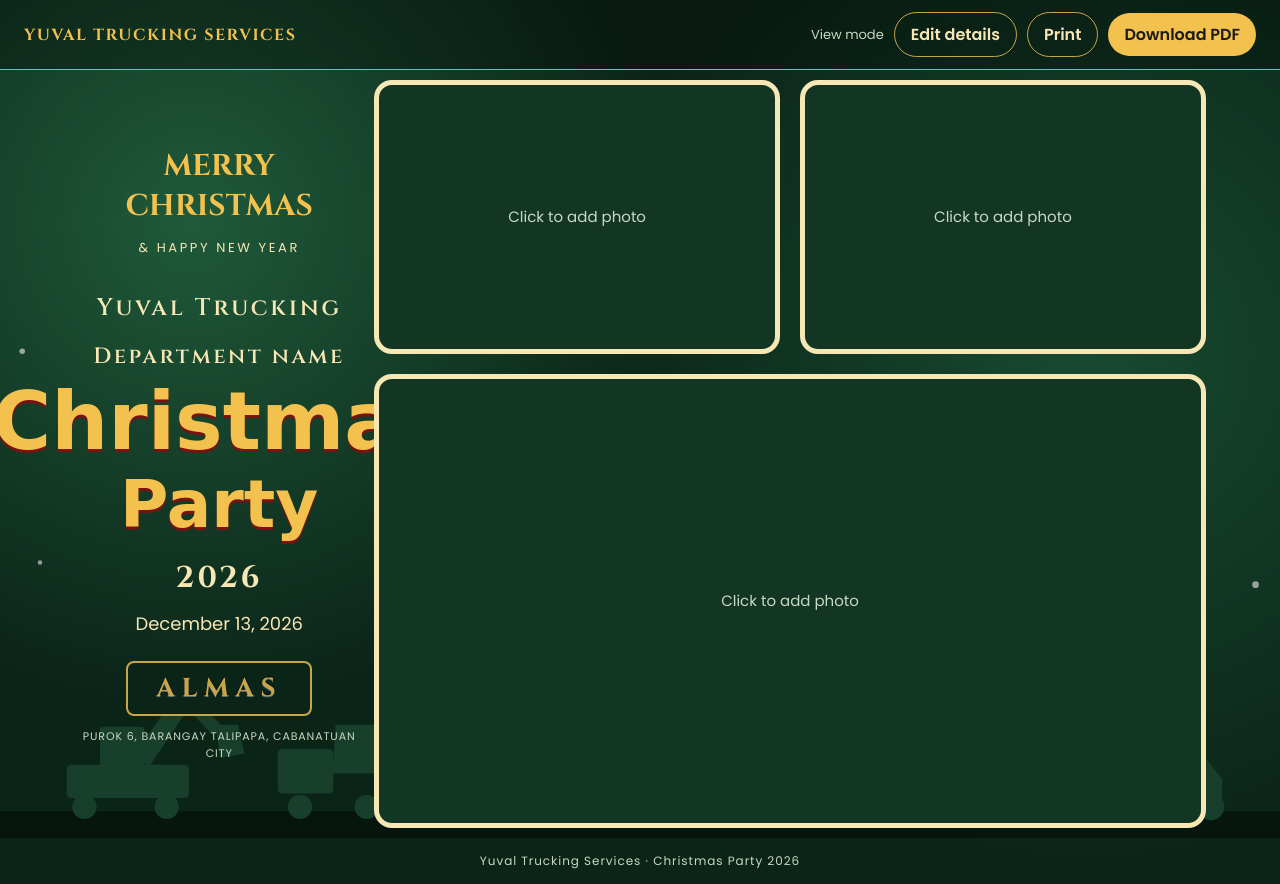
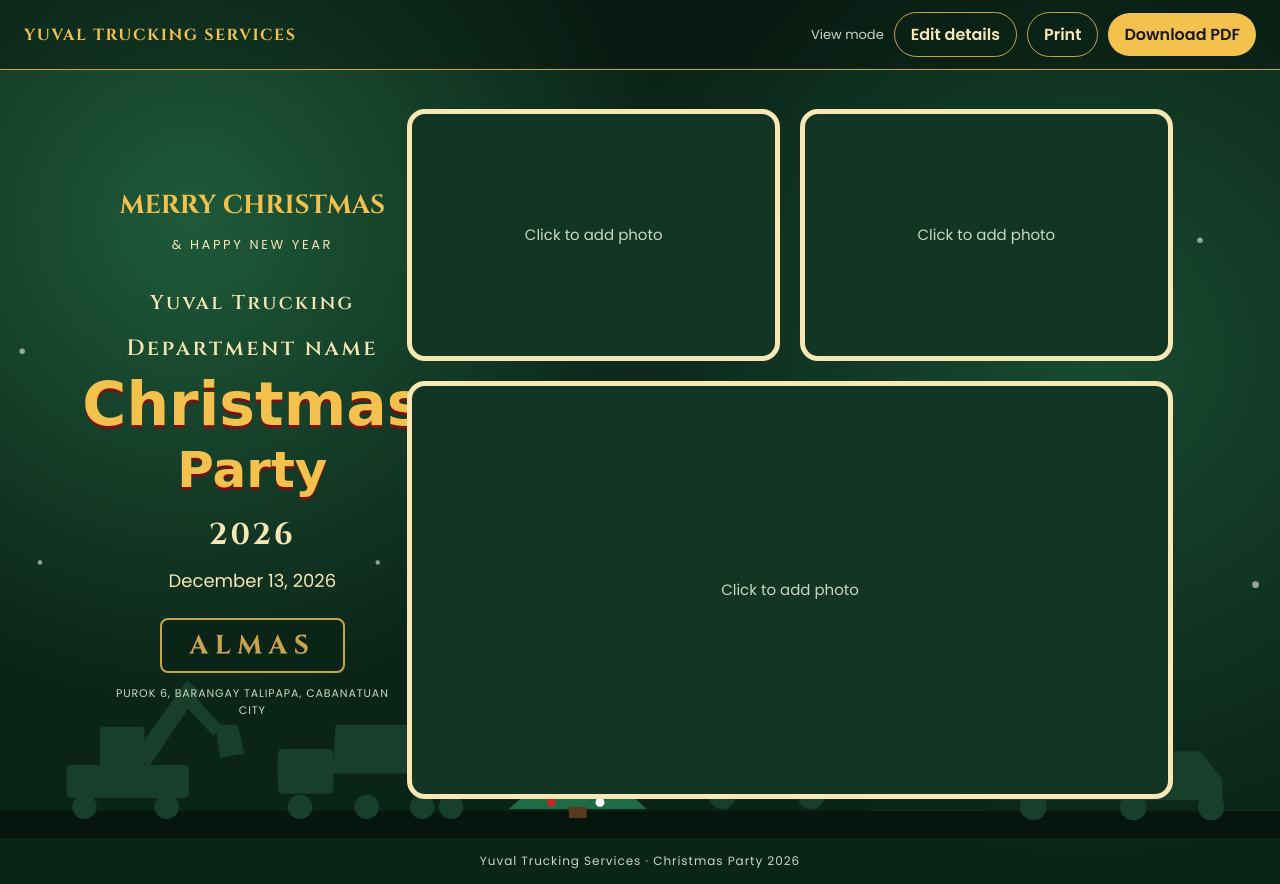
Before and after one commit to Bokkis/photobooth, a plain HTML site: page index.html in a window 1280 px wide. Drawn offline with Linux system fonts and the light colour scheme; a web font is replaced by a local one.

Commit message:
Adjust padding and font sizes in index.html

```diff
--- a/index.html
+++ b/index.html
@@ -15,7 +15,7 @@ button{font:inherit;cursor:pointer;border:0;border-radius:999px;padding:9px 16px
 button.ghost{background:transparent;color:var(--cream);border:1px solid var(--gold2)}
 .hero{position:relative;display:flex;flex-wrap:wrap;justify-content:center;min-height:calc(100vh - 60px);overflow:hidden}
 .bg{position:absolute;inset:0;width:100%;height:100%;z-index:0;pointer-events:none}
-.info{position:relative;z-index:1;width:310px;max-width:100%;padding:40px 12px;display:flex;flex-direction:column;align-items:center;justify-content:center;gap:12px;text-align:center}
+.info{position:relative;z-index:1;width:310px;max-width:100%;padding:40px 16px;display:flex;flex-direction:column;align-items:center;justify-content:center;gap:12px;text-align:center}
 .cinz{font-family:Cinzel,serif}
 h1{margin:0;font-family:'Mountains of Christmas',cursive;color:var(--gold);text-shadow:0 3px 0 #7a1212;font-weight:700}
 .dept{margin:6px 0 0;font-family:Cinzel,serif;font-size:22px;font-weight:600;letter-spacing:.12em;color:var(--cream);min-height:30px;outline:none}
@@ -24,7 +24,7 @@ h1{margin:0;font-family:'Mountains of Christmas',cursive;color:var(--gold);text-
 .editable{outline:none}
 body.editing .editable{outline:2px dashed var(--gold);outline-offset:4px;border-radius:4px;cursor:text;background:rgba(242,193,78,.08)}
 .hint{font-size:11px;color:var(--muted);letter-spacing:.08em;margin:0}
-.photos{position:relative;z-index:1;padding:10px 10px 10px 0;display:flex;flex-direction:column;justify-content:center;align-items:center;gap:20px}
+.photos{position:relative;z-index:1;padding:39px 10px 39px 0;display:flex;flex-direction:column;justify-content:center;align-items:center;gap:20px}
 .row{display:flex;gap:20px;justify-content:center}
 /* Empty slots keep a fixed size. A filled card takes the exact shape of its photo, so nothing is cut. */
 .frame{position:relative;flex:none;box-sizing:border-box;border:5px solid var(--cream);border-radius:18px;background:var(--frame);overflow:hidden;cursor:pointer;display:flex;align-items:center;justify-content:center;color:var(--muted);font-size:15px;text-align:center;padding:0}
@@ -52,8 +52,8 @@ body.editing .editable{outline:2px dashed var(--gold);outline-offset:4px;border-
   .noprint{display:none!important}
   .hero{zoom:.6875;width:1152px!important;height:768px!important;min-height:0!important;flex-wrap:nowrap!important;overflow:hidden;margin:0 auto}
   /* The phone-size breakpoint must not apply on paper (the printed page is narrower than 860px) */
-  .info{width:310px!important;max-width:none!important;padding:40px 12px!important}
-  .photos{width:auto!important;flex:none!important;padding:10px 0 10px 0!important;justify-content:center!important;align-items:center!important}
+  .info{width:310px!important;max-width:none!important;padding:40px 16px!important}
+  .photos{width:auto!important;flex:none!important;padding:39px 10px 39px 0!important;justify-content:center!important;align-items:center!important}
   .row{width:auto!important;flex-wrap:nowrap!important}
   /* card sizes come from the script, so the printout matches the screen */
   .editable{outline:none!important;background:none!important}
@@ -94,12 +94,12 @@ body.editing .editable{outline:2px dashed var(--gold);outline-offset:4px;border-
 </svg>
 
 <div class="info">
-<p class="cinz" style="margin:0;font-size:30px;font-weight:700;color:var(--gold)">MERRY CHRISTMAS</p>
+<p class="cinz" style="margin:0;font-size:26px;font-weight:700;color:var(--gold)">MERRY CHRISTMAS</p>
 <p style="margin:0;font-size:13px;letter-spacing:.2em">&amp; HAPPY NEW YEAR</p>
-<p class="cinz" style="margin:22px 0 0;font-size:24px;font-weight:600;letter-spacing:.12em">Yuval Trucking</p>
+<p class="cinz" style="margin:22px 0 0;font-size:20px;font-weight:600;letter-spacing:.12em">Yuval Trucking</p>
 <p class="dept editable" id="dept" contenteditable="false" data-key="dept" data-default="Department name">Department name</p>
-<h1 style="font-size:80px;line-height:.95">Christmas</h1>
-<h1 style="font-size:66px;line-height:1">Party</h1>
+<h1 style="font-size:60px;line-height:.95">Christmas</h1>
+<h1 style="font-size:50px;line-height:1">Party</h1>
 <p class="cinz" style="margin:8px 0 0;font-size:30px;font-weight:700;letter-spacing:.1em">2026</p>
 <p class="editable" id="partyDate" contenteditable="false" data-key="partyDate" data-default="December 13, 2026" style="margin:0;font-size:18px">December 13, 2026</p>
 <div class="plaque"><span class="editable" id="plaque" contenteditable="false" data-key="plaque" data-default="ALMAS">ALMAS</span></div>
@@ -153,7 +153,7 @@ editables.forEach(el => {
 // The card takes the exact proportion of the photo, so the whole photo shows with no cut and no blur.
 // The card stays within its slot (360 x 240 for the small cards, 740 x 400 for the big one).
 const DEF_TOP = 1.5, DEF_BIG = 1.85; // placeholder shapes before a photo is added
-const MAX_GALLERY_H = 748;           // keeps the whole gallery on the half sheet
+const MAX_GALLERY_H = 690;           // keeps the whole gallery on the half sheet, with even space above and below
 
 function setCardSize(frame, w, h){
   frame.style.width = (w + 10) + 'px';   // +10 for the 5px border on each side
```
